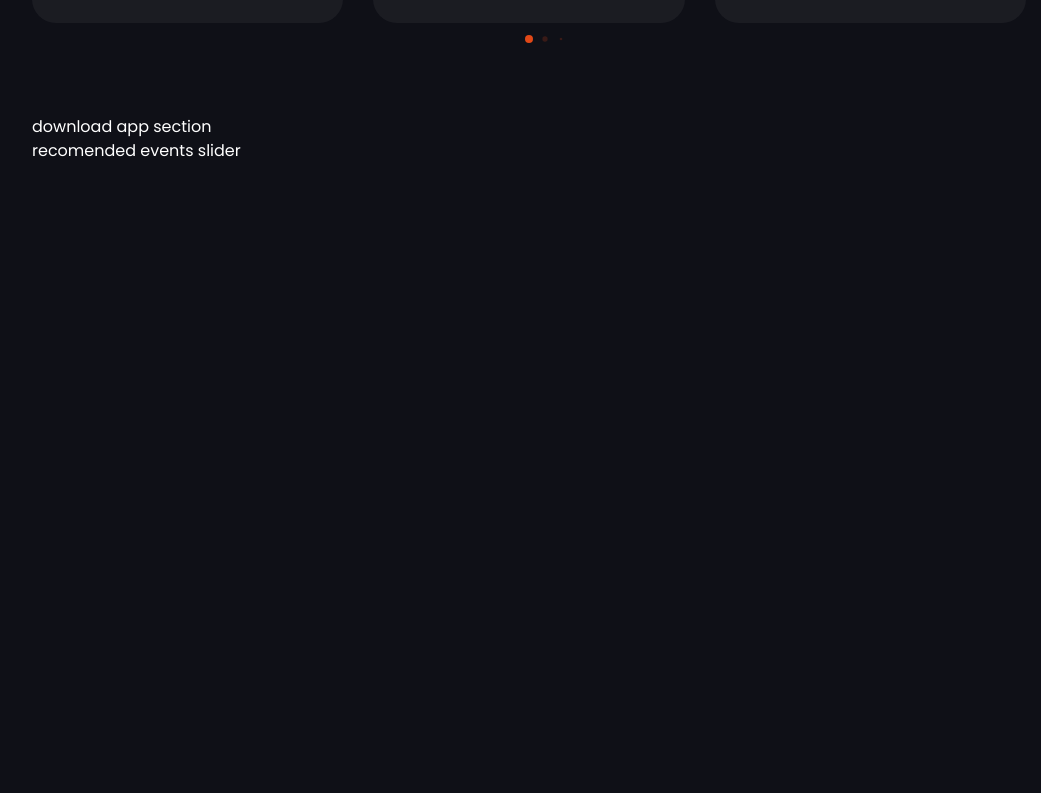
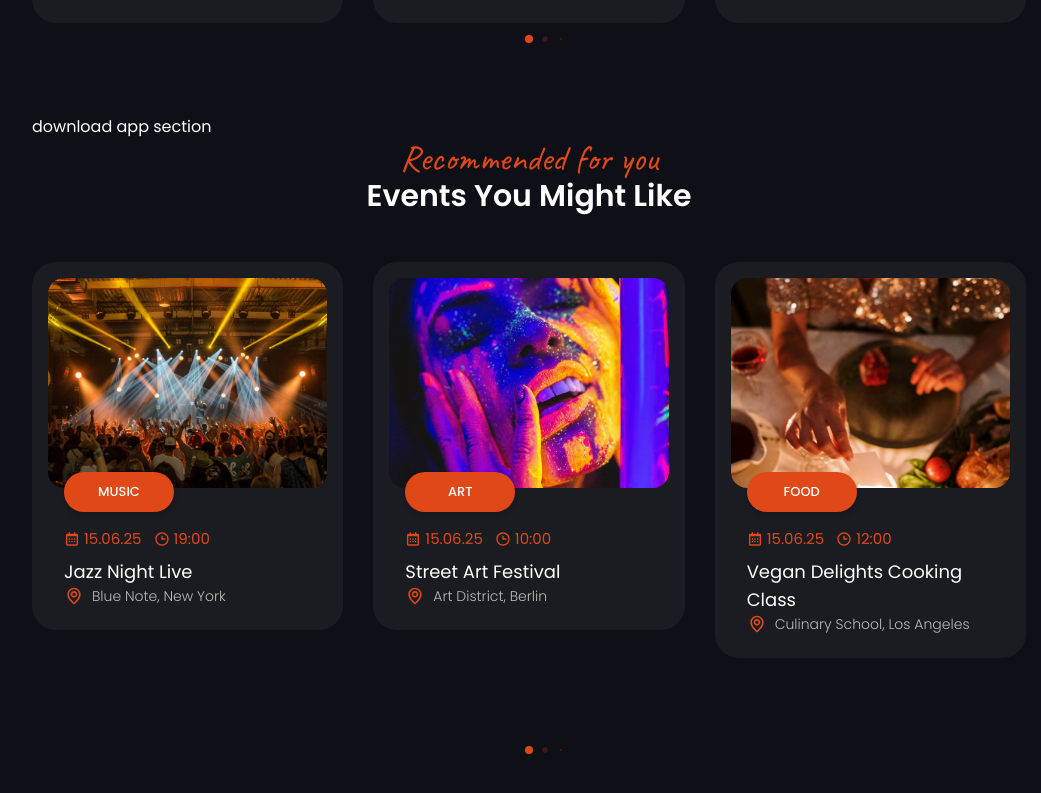
Before and after one commit to RuanTarcisio/EventApp, a Next.js app: page / in a window 1280 px wide. Shown: the part 1555-2348 px from the top of the page, without its empty margins (111-1152 px from the left). Before the commit the page ends 1718 px from the top, so only its background shows below. Built offline with nearby package versions, Linux system fonts and the light colour scheme; data requests are answered from the project's data file.

Commit message:
Recommended Events

```diff
--- a/app/page.jsx
+++ b/app/page.jsx
@@ -7,6 +7,7 @@ import { EventContext } from "@/contexts/EventContext";
 import Hero from "@/components/Hero";
 import EventList from "@/components/Events/EventList";
 import UpcomingEvents from "@/components/UpcomingEvents";
+import RecommendedEvents from "@/components/RecommendedEvents";
 
 const Home = () => {
   const { showEventList, handleClearSearch } = useContext(EventContext);
@@ -14,9 +15,7 @@ const Home = () => {
   return (
     <div>
       <Hero />
-      <div className="flex flex-col justify-center items-center">
-
-      </div>
+      <div className="flex flex-col justify-center items-center"></div>
       {showEventList ? (
         <div className="container mx-auto">
           <EventList />
@@ -29,7 +28,7 @@ const Home = () => {
             {/* download app section */}
             <div>download app section</div>
             {/* recomended events slider*/}
-            <div>recomended events slider</div>
+            <RecommendedEvents />
           </div>
         </div>
       )}
--- /dev/null
+++ b/components/RecommendedEvents.jsx
@@ -0,0 +1,117 @@
+"use client";
+
+import { EventContext } from "@/contexts/EventContext";
+import { useContext, useEffect, useRef, useState } from "react";
+
+// import swiper react components
+import { Swiper, SwiperSlide } from "swiper/react";
+
+// import swiper styles
+import "swiper/css";
+import "swiper/css/pagination";
+import "swiper/css/navigation";
+
+// import swiper required modules
+import { Pagination, Navigation } from "swiper/modules";
+
+import { Tabs, TabsList, TabsTrigger } from "./ui/tabs";
+
+// import components
+import Link from "next/link";
+import Image from "next/image";
+import Event from "./Events/Event";
+import SkeletonGrid from "./SkeletonGrid";
+
+const RecommendedEvents = () => {
+  const { events } = useContext(EventContext);
+  const [eventValue, setEventValue] = useState("all");
+
+  const filterRecommendedEvents = events.filter(
+    (event) => event.recommended === true
+  );
+  console.log(filterRecommendedEvents.length);
+  const swiperRef = useRef(null);
+
+  return (
+    <section className="mb-32">
+      <div className="mb-12 text-center">
+        <h3 className="pretitle">Recommended for you</h3>
+        <h2 className="h2">Events You Might Like</h2>
+      </div>
+      {filterRecommendedEvents.length > 0 ? (
+        <div className="relative group">
+          {" "}
+          {/* Adicionei group para efeitos hover */}
+          <Swiper
+            ref={swiperRef}
+            slidesPerView={1}
+            spaceBetween={30}
+            pagination={{ dynamicBullets: true, clickable: true }}
+            breakpoints={{
+              640: { slidesPerView: 2 },
+              1024: { slidesPerView: 3 },
+              1310: { slidesPerView: 4 },
+            }}
+            modules={[Pagination, Navigation]}
+            className="relative w-full h-[500px]"
+            onSwiper={(swiper) => {
+              // Atribui a instância do Swiper à ref
+              swiperRef.current = swiper;
+            }}
+          >
+            {filterRecommendedEvents.map((event, index) => (
+              <SwiperSlide key={index} className="select-none">
+                <Link href="">
+                  <Event event={event} />
+                </Link>
+              </SwiperSlide>
+            ))}
+          </Swiper>
+          {/* Botões de navegação personalizados */}
+          <button
+            onClick={() => swiperRef.current?.slidePrev()}
+            className="absolute left-0 top-1/2 -translate-y-1/2 z-10 w-10 h-10 bg-white rounded-full shadow-lg flex items-center justify-center cursor-pointer hover:bg-gray-100 transition-colors opacity-0 group-hover:opacity-100"
+            aria-label="Anterior"
+          >
+            <svg
+              className="w-6 h-6 text-gray-700"
+              fill="none"
+              stroke="currentColor"
+              viewBox="0 0 24 24"
+            >
+              <path
+                strokeLinecap="round"
+                strokeLinejoin="round"
+                strokeWidth={2}
+                d="M15 19l-7-7 7-7"
+              />
+            </svg>
+          </button>
+          <button
+            onClick={() => swiperRef.current?.slideNext()}
+            className={`absolute right-0 top-1/2 -translate-y-1/2 z-10 w-10 h-10 bg-white rounded-full shadow-lg flex items-center justify-center cursor-pointer hover:bg-gray-100 transition-colors opacity-0 group-hover:opacity-100`}
+            aria-label="Próximo"
+          >
+            <svg
+              className="w-6 h-6 text-gray-700"
+              fill="none"
+              stroke="currentColor"
+              viewBox="0 0 24 24"
+            >
+              <path
+                strokeLinecap="round"
+                strokeLinejoin="round"
+                strokeWidth={2}
+                d="M9 5l7 7-7 7"
+              />
+            </svg>
+          </button>
+        </div>
+      ) : (
+        <SkeletonGrid itemCount={4} />
+      )}
+    </section>
+  );
+};
+
+export default RecommendedEvents;
```
Also changed, not shown: components/DownloadApp.jsx (added), 1 other file (tests, documents, lock files or other folders).
